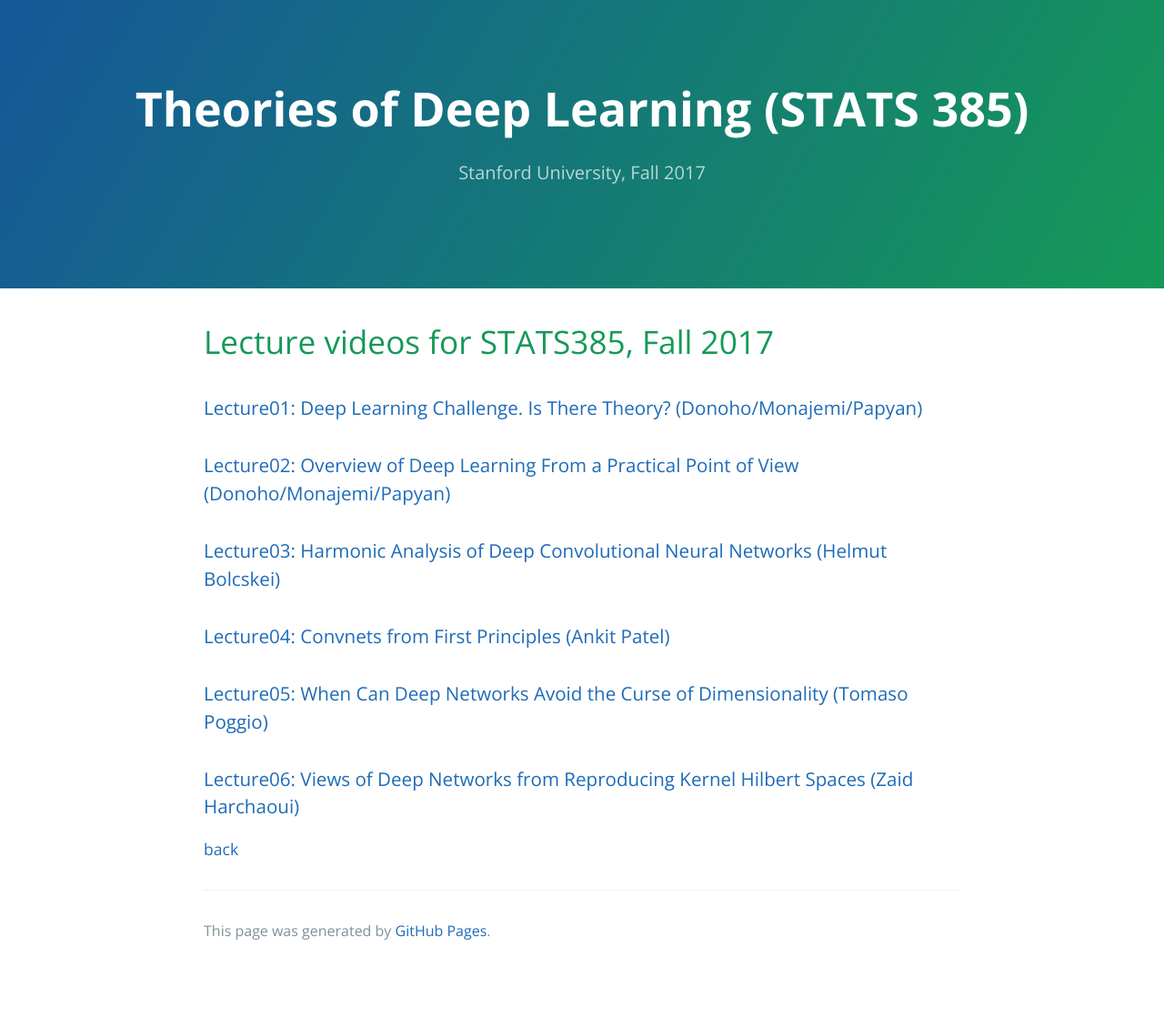
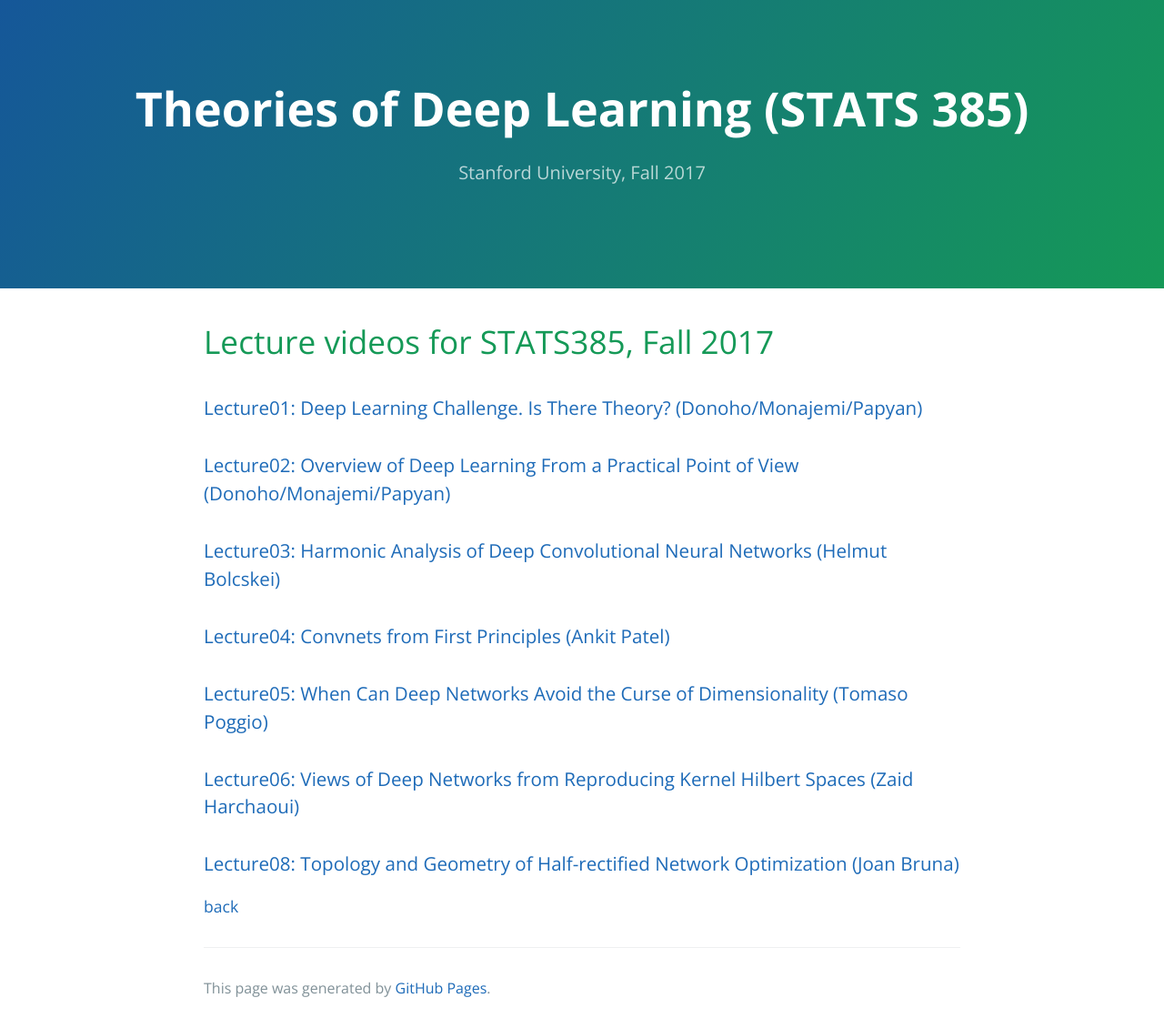
Before and after one commit to stats385/stats385.github.io, a Jekyll site: the page built from lecture_videos.md, in a window 1280 px wide. Shown: the whole page at 91% size. Built offline with Jekyll 4.4.1, drawn with Linux system fonts in a browser that asks for light colours; our own code applies the rules of GitHub Pages for plain Markdown files; the repository's description, which GitHub fills in, is left out; before the commit the page ends 1067 px from its top, so only the background shows below that.

Commit message:
Joan Bruna Added

```diff
--- a/lecture_videos.md
+++ b/lecture_videos.md
@@ -14,6 +14,6 @@
 
 ### [Lecture06: Views of Deep Networks from Reproducing Kernel Hilbert Spaces (Zaid Harchaoui)](https://www.youtube.com/edit?o=U&video_id=k4zz_MX2Ero)
 
-
+### [Lecture08: Topology and Geometry of Half-rectified Network Optimization (Joan Bruna)](https://www.youtube.com/watch?v=rBxoRQODJdM&feature=em-upload_owner)
 
 [back](./)
```
